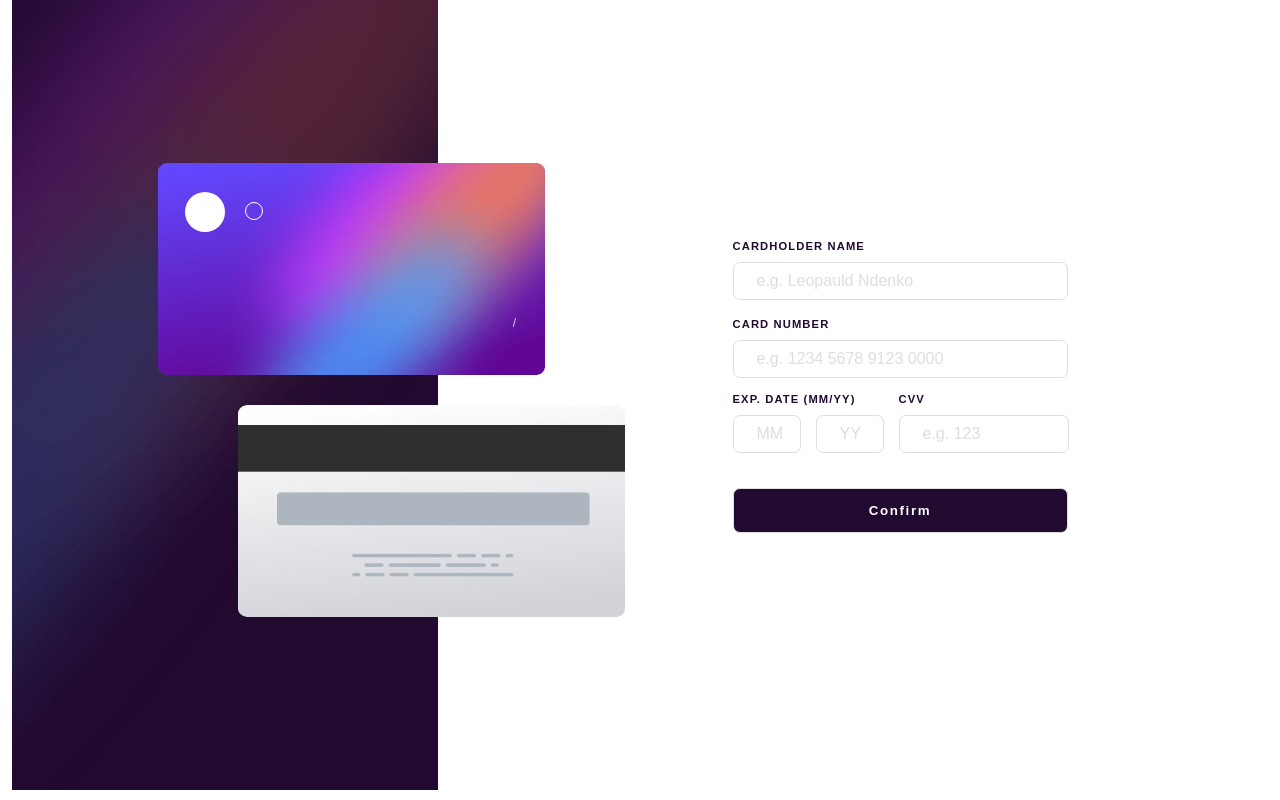
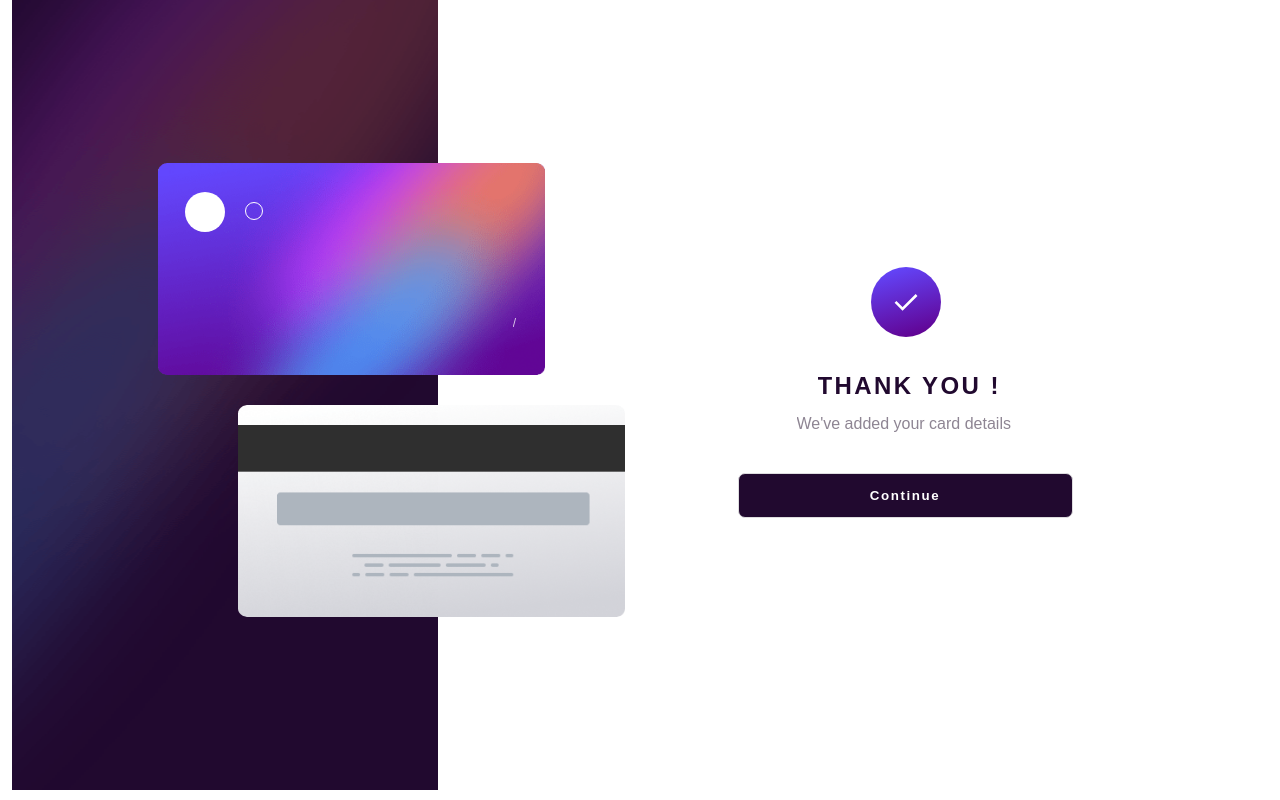
Before and after one commit to leo-dev22/frontEnd_challenge2-Interactive_card_details, a plain HTML site: page index.html in a window 1280 px wide. Both pictures are taken after a click on the button "confirm". Drawn offline with Linux system fonts and the light colour scheme.

Commit message:
files updated

```diff
--- a/index.html
+++ b/index.html
@@ -86,6 +86,12 @@
 
 
     </div>
+    <div class="right-minus">
+      <div class="thumb-img"></div>
+      <div class="thank fs">THANK YOU !</div>
+      <div class="text">We've added your card details</div>
+      <input type="button" class="btn btm btn2" id="btn2" value="continue">
+    </div>
 
 
     </section>
--- a/main.js
+++ b/main.js
@@ -9,10 +9,13 @@ const outputText3=document.querySelector('.output_text3');
 const outputText4=document.querySelector('.output_text4');
 const outputText5=document.querySelector('.output_text5');
 const inputs= document.querySelectorAll('input[type="text"],input[type="number"]');
+rightPlus=document.querySelector('.right-plus')
+rightMinus=document.querySelector('.right-minus')
 
 
 const form= document.querySelector('form');
 const btn= document.querySelector('#btn');
+const btn2= document.querySelector('#btn2');
 
 const pseudo= document.querySelector('#pseudo');
 
@@ -33,7 +36,7 @@ const errorDisplay=(tag,message,valid)=>{
 //fonction that controls each input
 const pseudoChecker=(value)=>{
 
-  if (value.length>0 && (!value.match(/^[A-Z]*$/))) {
+  if (value.length>0 && (!value.match(/^[a-zA-Z'-]+$/))) {
     errorDisplay('pseudo',"Your name should be on capital letter only");
     pseudo=null;
 
@@ -111,10 +114,8 @@ inputs.forEach((input)=>{
 
  })
 })
-form.addEventListener('submit',(e)=>{
-  e.preventDefault();
-  console.log('test');
-})
+
+
 btn.addEventListener('click',(e)=>{
  e.preventDefault();
 
@@ -135,7 +136,16 @@ if(inputText1 && inputText2 &&inputText3 && inputText4 &&inputText5){
   inputText3=null;
   inputText4=null;
   inputText5=null;
+
+
+  rightPlus.style.display='none';
+  rightMinus.style.display='block';
 }
 
 })
-// XXXXXXXXXXXXXXXXXXXXXXXXXXXXXXXX
+btn2.addEventListener('click',()=>{
+  rightPlus.style.display='block';
+  rightMinus.style.display='none';
+
+
+})
--- a/style.css
+++ b/style.css
@@ -42,6 +42,13 @@ input[type=number]::-webkit-inner-spin-button,
 input[type=number]::-webkit-outer-spin-button {
 -webkit-appearance: none;
 margin: 0;
+}
+input[type=number]:hover,input[type=text]:hover{
+  cursor: pointer;
+  border:2px solid var(--Very-dark-violet) ;
+}
+input[type=button]:hover{
+  cursor: pointer;
 }
 
 
@@ -137,14 +144,24 @@ section.right{
   width: 831px;
   background-color: var(--color-white);
 }
-.right-plus{
+.right-plus,.right-minus{
   display: flex;
   flex-direction: column;
   margin-top: 221px;
   padding-left: 295px;
 
 }
- label{
+
+.thumb-img{
+  background-image: url(./images/icon-complete.svg);
+  background-repeat: no-repeat;
+  background-size: contain;
+  height: 70px;
+  width: 70px;
+  margin-bottom: 35px;
+  /* padding-left: 10px; */
+}
+ label,.thank{
   display: flex;
   margin: 10px 10px 10px 0;
   font-size: .7rem;
@@ -152,6 +169,21 @@ section.right{
   font-family: var(--ff);
   letter-spacing: .10em;
   color: var(--Very-dark-violet);
+}
+.thank{
+  font-size: 1.5rem;
+  font-weight: 600;
+  width: 335px;
+  margin-left: -53px;
+  margin-bottom: -2px;
+}
+.right-minus .text{
+  width: 335px;
+  margin-top: 17px;
+  margin-bottom: 10px;
+  color: var(--Dark-grayish-violet);
+  margin-left: -74px;
+
 }
 input,.btn{
   width: 335px;
@@ -167,6 +199,17 @@ input::placeholder{
   font-size: 1rem;
   font-family: var(--ff);
   padding-left: 13px;
+}
+/* .right-plus{
+  display: none;
+} */
+.right-minus{
+  margin-top: 267px;
+  padding-left: 433px;
+
+
+  display: none;
+
 }
 .pseudo-container{
   display: flex;
@@ -214,6 +257,7 @@ margin-right: 5px;
   display: flex;
   flex-direction: column;
   margin-right: 200px;
+
 }
 .right-container>input{
   width: 170px;
@@ -237,3 +281,6 @@ text-transform:capitalize;
 font-weight: 600;
 letter-spacing: .12em;
 }
+.btn2{
+  margin-left: -133px;
+}
```
